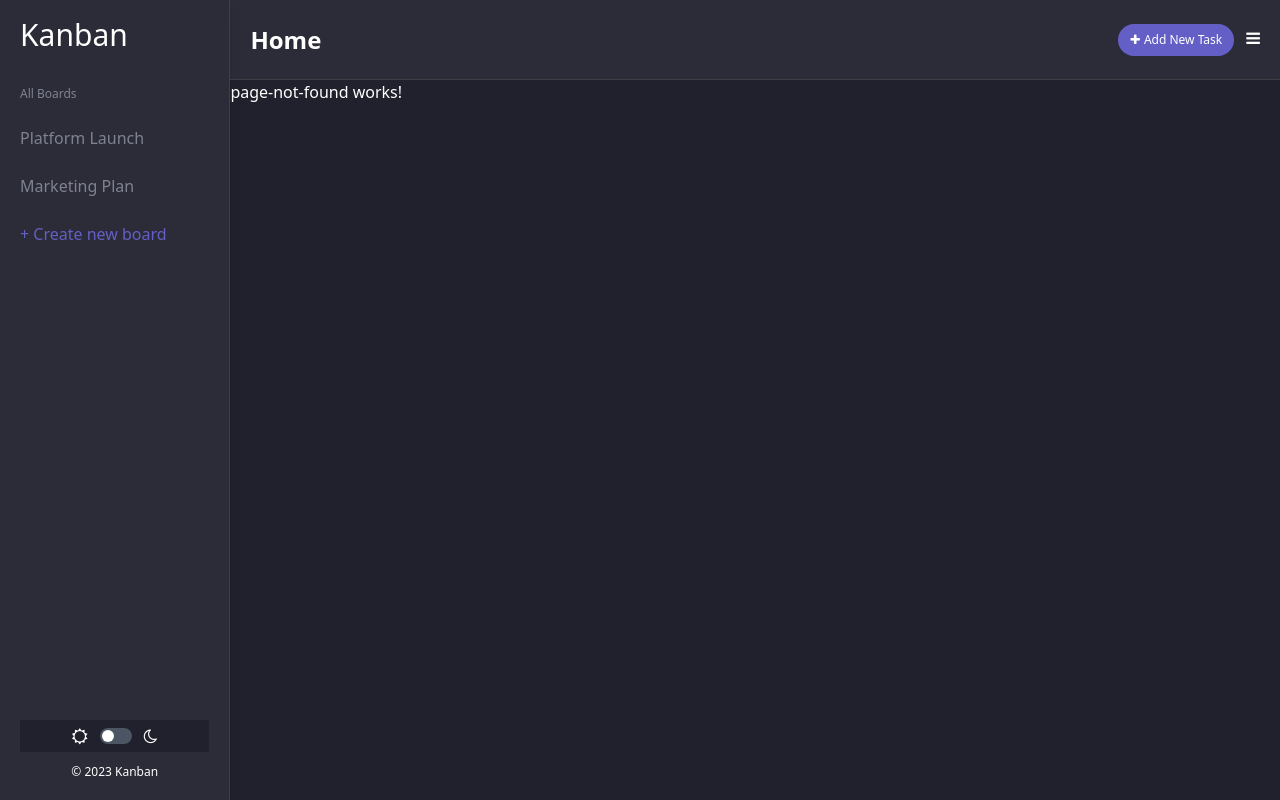
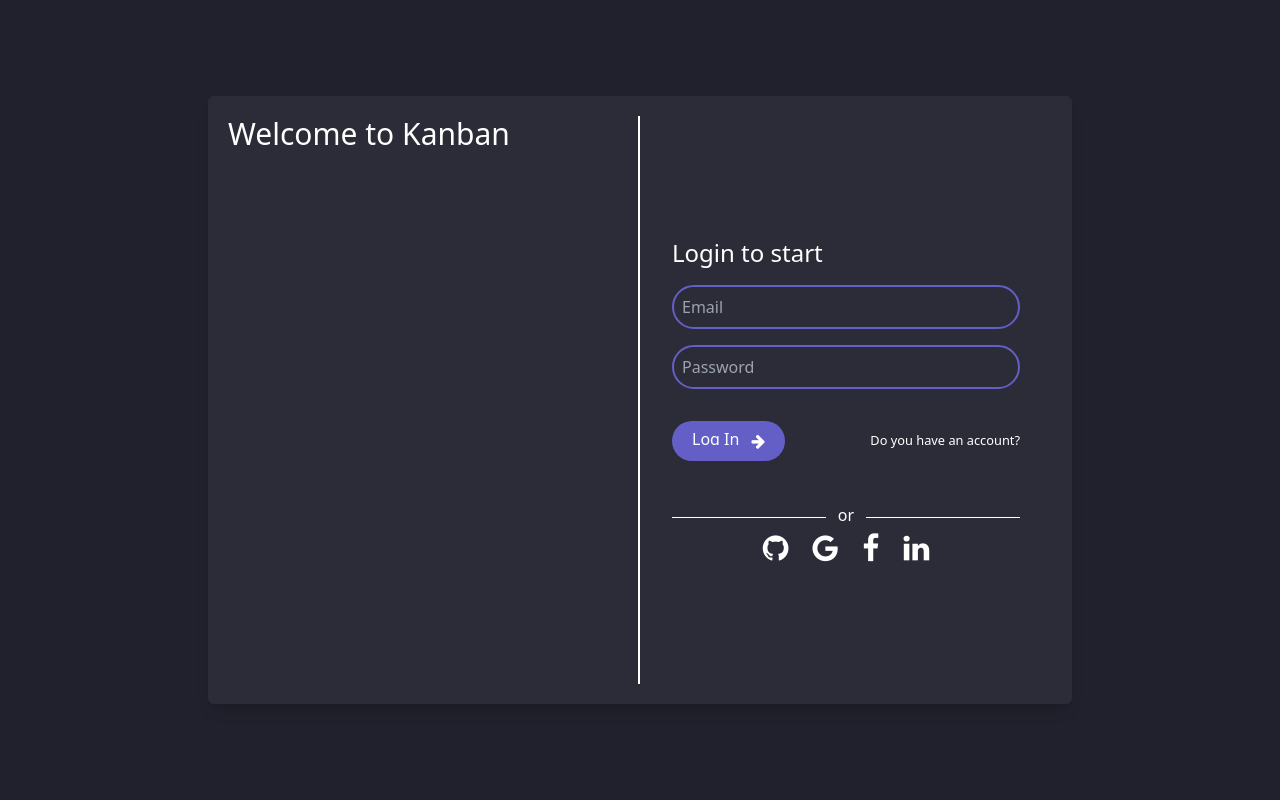
Before and after one commit to YordanisPonce/kanban, an Angular app: page /login in a window 1280 px wide. Built offline with nearby package versions, Linux system fonts and the light colour scheme.

Commit message:
Added login

```diff
--- a/src/app/app.component.html
+++ b/src/app/app.component.html
@@ -1,3 +1,4 @@
+<ng-container *ngIf="isLoggedIn();else login">
     <div class="principal-box overflow-hidden">
         <app-aside (navbarBrand)="getTitle($event)" (openM)="openAsideModal($event)" (hideAside)="hideAside($event)"
             [ngClass]="!toggleDrawer && innerWidth <= maxWidth? '-translate-x-full hidden' : 'translate-x-0'"
@@ -10,13 +11,13 @@
                         <i class="fa fa-plus"></i>
                     </span>{{'add new task'|capitalize}}
                 </button>
-            <button class="ml-3" [ngClass]="{'pointer-events-none': toggleDrawer}" (click)="handleShowDrawer($event)">
+                <button class="ml-3" [ngClass]="{'pointer-events-none': toggleDrawer}"
+                    (click)="handleShowDrawer($event)">
                     <i class="fa fa-bars"></i>
                 </button>
             </div>
         </app-navbar>
-    <app-section class="h-full"
-        [ngClass]="{'overflow-hidden': toggleDrawer, 'overflow-scroll':!toggleDrawer}">
+        <app-section class="h-full" [ngClass]="{'overflow-hidden': toggleDrawer, 'overflow-scroll':!toggleDrawer}">
             <router-outlet />
         </app-section>
         <div class="absolute top-0 left-0 h-screen w-full  bg-black  transition-opacity duration-200 ease-in-out flex items-center justify-center"
@@ -33,3 +34,8 @@
                 [ngClass]="{'scale-1 custom-transition': createBoardModal, 'scale-0 custom-transition-revert':!createBoardModal}" />
         </app-layout-modal>
     </div>
+</ng-container>
+
+<ng-template #login>
+    <ng-container *ngComponentOutlet="loginComponent" />
+</ng-template>
--- a/src/app/app.component.ts
+++ b/src/app/app.component.ts
@@ -1,4 +1,6 @@
 import { Component, HostListener, OnChanges, OnInit, SimpleChanges, } from '@angular/core';
+import { LoginComponent } from './components/login/login.component';
+import { AuthService } from './services/auth/auth.service';
 
 
 
@@ -16,7 +18,8 @@ export class AppComponent implements OnInit {
   maxWidth: number = 768;
   modalOpened: boolean | undefined
   createBoardModal: boolean | undefined
-  constructor() { }
+  loginComponent = LoginComponent
+  constructor(private authService: AuthService) { }
 
   ngOnInit(): void {
     this.modalOpened = false;
@@ -60,4 +63,8 @@ export class AppComponent implements OnInit {
   openAsideModal(value: boolean) {
     this.toggleModalCreate(value)
   }
+
+  isLoggedIn() {
+    return this.authService.isLoggedIn();
+  }
 }
--- a/src/app/app.module.ts
+++ b/src/app/app.module.ts
@@ -13,6 +13,7 @@ import { CapitalizePipe } from './pipes/capitalize.pipe';
 import { LayoutModalComponent } from './components/modal/layout-modal/layout-modal.component';
 import { AddTaskComponent } from './components/modal/add-task/add-task.component';
 import { CreateBoardComponent } from './components/modal/create-board/create-board.component';
+import {  ReactiveFormsModule } from '@angular/forms';
 
 @NgModule({
   declarations: [
@@ -30,7 +31,8 @@ import { CreateBoardComponent } from './components/modal/create-board/create-boa
   ],
   imports: [
     BrowserModule,
-    AppRoutingModule
+    AppRoutingModule,
+    ReactiveFormsModule,
   ],
   providers: [],
   bootstrap: [AppComponent]
--- /dev/null
+++ b/src/app/components/login/login.component.html
@@ -0,0 +1,42 @@
+<div class="wrapper">
+    <div class="form">
+        <div class="border-r-2 border-solid border-white h-full welcome-image">
+            <h1 class="text-3xl">Welcome to Kanban</h1>
+        </div>
+        <div class="inner-form px-8">
+            <form [formGroup]="loginForm" (ngSubmit)="signIn()">
+                <h1 class="text-2xl mb-4">Login to start</h1>
+                <div class="input-box">
+                    <input type="email" name="" id="" placeholder="Email" formControlName="email">
+                </div>
+                <div class="input-box">
+                    <input type="password" name="" id="" placeholder="Password" formControlName="password">
+                </div>
+                <div class="submit-box">
+                    <button type="submit" [disabled]="!loginForm.valid" class="bg-btn rounded-full text-white py-3 px-5 flex justify-evenly mr-2">
+                        <span class="leading-3 mr-3 truncate"> Log In </span><i class="fa fa-arrow-right"></i>
+                    </button>
+                    <small class="text-white truncate ml-2">
+                        <a href="/register">
+                            Do you have an account?
+                        </a>
+                    </small>
+                </div>
+            </form>
+            <div>
+                <div class="mt-4 flex items-center justify-evenly or-box">
+                    <div class="w-full bg-white mt-1 social"></div>
+                    <span class="mx-3 leading-3">or</span>
+                    <div class="w-full bg-white mt-1 social"></div>
+                </div>
+                <div class="flex justify-center mt-3">
+                    <p class="text-3xl mx-3 flex flex-col items-center"><i class="fa fa-github"></i>
+                    </p>
+                    <p class="text-3xl mx-3 flex flex-col"><i class="fa fa-google"></i></p>
+                    <p class="text-3xl mx-3 flex flex-col"><i class="fa fa-facebook"></i></p>
+                    <p class="text-3xl mx-3 flex flex-col"><i class="fa fa-linkedin"></i></p>
+                </div>
+            </div>
+        </div>
+    </div>
+</div>
--- /dev/null
+++ b/src/app/components/login/login.component.scss
@@ -0,0 +1,51 @@
+.wrapper{
+    @apply h-full flex items-center justify-center py-24;
+    @media screen and (max-width: 850px) {
+        @apply py-3;
+    }
+}
+
+.form {
+    @apply w-full h-full mx-52 grid grid-cols-2 shadow-lg rounded-md p-5 bg-primary;
+    .inner-form {
+        @apply h-full flex flex-col justify-center;
+        @media screen and (max-width: 850px) {
+            @apply justify-evenly;
+        }
+    }
+    @media screen and (max-width: 850px) {
+        @apply mx-0 flex bg-transparent shadow-none;
+        div.welcome-image {
+            @apply hidden;
+        }
+        .inner-form {
+            @apply grow;
+        }
+    }
+}
+
+.input-box {
+    @apply flex flex-col w-full mb-4;
+    input {
+        @apply p-2 rounded-full text-white focus:outline-none border-2 border-solid border-btn bg-transparent;
+    }
+}
+
+.submit-box {
+    @apply flex justify-between items-center my-8;
+    @media screen and (max-width: 850px) {
+        @apply flex-col items-start;
+        button {
+            @apply mb-3;
+        }
+    }
+}
+
+.or-box {
+    div.social {
+        height: 0.5px;
+        @media screen and (max-width: 850px) {
+            height: 2px;
+        }
+    }
+}
--- /dev/null
+++ b/src/app/components/login/login.component.ts
@@ -0,0 +1,27 @@
+import { Component } from '@angular/core';
+import { CommonModule } from '@angular/common';
+import { AuthService } from 'src/app/services/auth/auth.service';
+import { FormBuilder, FormGroup, ReactiveFormsModule, Validators } from '@angular/forms';
+
+@Component({
+  selector: 'app-login',
+  standalone: true,
+  imports: [CommonModule, ReactiveFormsModule],
+  templateUrl: './login.component.html',
+  styleUrls: ['./login.component.scss']
+})
+export class LoginComponent {
+  loginForm: FormGroup
+  constructor(private authService: AuthService, private fb: FormBuilder) {
+    this.loginForm = this.fb.group({
+      email: ['', Validators.required],
+      password: ['', Validators.required],
+    })
+  }
+
+  signIn() {
+    console.log(this.loginForm.value);
+
+    this.authService.signIn();
+  }
+}
--- a/src/app/components/modal/create-board/create-board.component.html
+++ b/src/app/components/modal/create-board/create-board.component.html
@@ -1,14 +1,16 @@
-<form class="modal">
+<form class="modal" [formGroup]="taskForm" (ngSubmit)="handleSubmit()">
     <h1 class="font-bold text-white">Create new board</h1>
     <div class="flex flex-col mt-4">
         <label class="mb-2 text-xs font-bold">Title</label>
-        <input type="text" name="" id="" placeholder="e.g. Take coffee break" class="rounded-sm border-solid border-gray-600 bg-transparent
-        focus:outline-none focus:shadow-none py-1 px-2 text-sm placeholder:text-gray-600" style="border-width: 0.5px;">
+        <input type="text" name="title" id="title" placeholder="e.g. Take coffee break" class="rounded-sm border-solid border-gray-600 bg-transparent
+        focus:outline-none focus:shadow-none py-1 px-2 text-sm placeholder:text-gray-600" style="border-width: 0.5px;"
+            formControlName="title">
     </div>
     <div class="flex flex-col mt-4">
         <label class="mb-2 text-xs font-bold">Subtitle</label>
         <input type="text" name="" id="" placeholder="e.g. Take coffee break" class="rounded-sm border-solid border-gray-600 bg-transparent
-        focus:outline-none focus:shadow-none py-1 px-2 text-sm placeholder:text-gray-600" style="border-width: 0.5px;">
+        focus:outline-none focus:shadow-none py-1 px-2 text-sm placeholder:text-gray-600" style="border-width: 0.5px;"
+            formControlName="subtitle">
     </div>
     <div class="flex flex-col mt-4">
         <button type="submit" class="rounded-full bg-btn text-white py-1">Create board</button>
--- a/src/app/components/modal/create-board/create-board.component.ts
+++ b/src/app/components/modal/create-board/create-board.component.ts
@@ -1,5 +1,6 @@
 import { Component, HostListener } from '@angular/core';
-import { CommonModule } from '@angular/common';
+import { FormGroup, Validators } from '@angular/forms';
+import { FormBuilder } from '@angular/forms';
 
 @Component({
   selector: 'app-create-board',
@@ -7,8 +8,22 @@ import { CommonModule } from '@angular/common';
   styleUrls: ['./create-board.component.scss']
 })
 export class CreateBoardComponent {
+  taskForm: FormGroup
+  constructor(private td: FormBuilder) {
+
+    this.taskForm = this.td.group({
+      title: ['', Validators.required],
+      subtitle: ['', Validators.required],
+    })
+  }
+
+
   @HostListener('click', ['$event'])
   handleClick(event: Event) {
     event.stopPropagation()
   }
+
+  handleSubmit() {
+    console.table(this.taskForm.status);
+  }
 }
--- /dev/null
+++ b/src/app/guards/auth/auth.guard.ts
@@ -0,0 +1,13 @@
+import { inject } from "@angular/core"
+import { Router } from "@angular/router";
+import { AuthService } from "src/app/services/auth/auth.service"
+
+export const authGuard = () => {
+    const authService = inject(AuthService);
+    const router = inject(Router)
+    if (!authService.isLoggedIn()) {
+        router.navigate(['/login']);
+        return false;
+    }
+    return true;
+}
--- /dev/null
+++ b/src/app/services/auth/auth.service.ts
@@ -0,0 +1,17 @@
+import { Injectable } from '@angular/core';
+
+@Injectable({
+  providedIn: 'root'
+})
+export class AuthService {
+
+  constructor() { }
+
+  isLoggedIn() {
+    return localStorage.getItem('kanban_token');
+  }
+
+  signIn() {
+    localStorage['kanban_token'] = 'asdasdasd';
+  }
+}
--- a/tailwind.config.js
+++ b/tailwind.config.js
@@ -29,6 +29,15 @@ module.exports = {
       height: {
         navbar: '10vh'
       },
+      borderColor: {
+        primary: '#2C2C38',
+        secondary: '#21212D',
+        btn: '#645FC6',
+        todo: '#47C2E2',
+        doing: '#826EF2',
+        done: '#67E2AC',
+        subtitle: '#7F8291'
+      }
     },
   },
   plugins: [],
```
Also changed, not shown: src/app/app-routing.module.ts (+5 -2 lines), 2 other files (tests, documents, lock files or other folders). Lines whose indentation alone changed are shown as unchanged.
